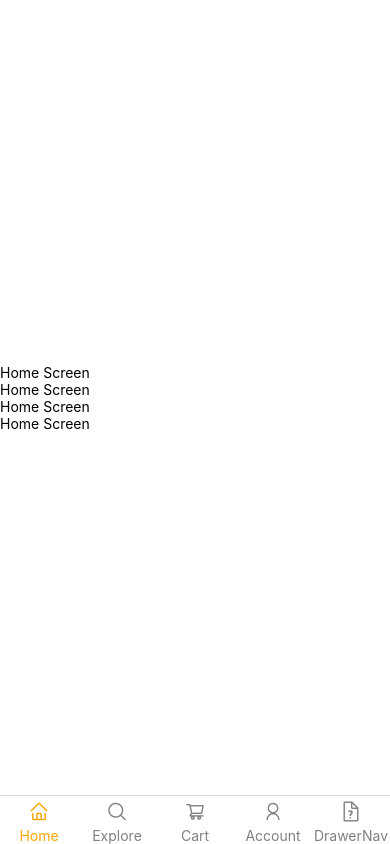
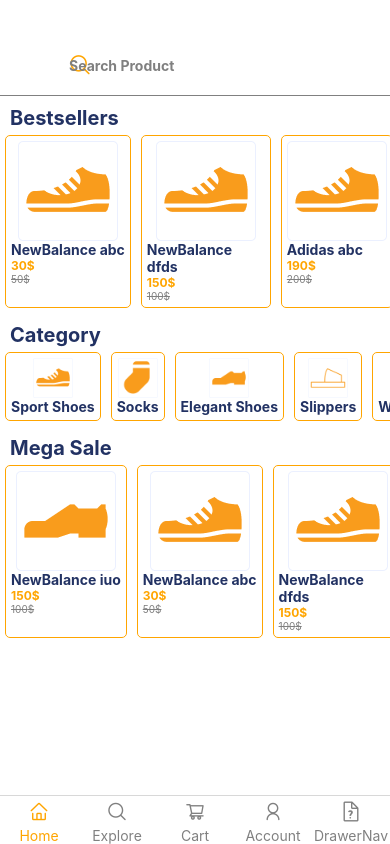
Before and after one commit to Sebastian029/Mobile-Applications-Project, a React Native app: screen /TabNav in a window 390 px wide. Built offline with nearby package versions, Linux system fonts and the light colour scheme.

Commit message:
Base home screen layout

```diff
--- a/views/Home/index.js
+++ b/views/Home/index.js
@@ -1,4 +1,5 @@
-import { Button, StyleSheet, Text, View, Image, TextInput, ScrollView, Pressable } from 'react-native';
+import { Button, StyleSheet, Text, View, Image, TextInput, ScrollView, Pressable, SafeAreaView, FlatList } from 'react-native';
+import React, { useState, useEffect, useContext } from 'react';
 import { AntDesign } from '@expo/vector-icons';
 import { Feather } from '@expo/vector-icons';
 
@@ -6,26 +7,121 @@
 import styles from './style';
 
   export default function HomeScreen({navigation}){
+    const boots =[
+      {id: '1',type:'sport', img: 'elegant', name:'Nike abc', price:220, discountedPrice:300},
+      {id: '2',type:'sport',  img: 'sport', name:'Adidas abc', price:190, discountedPrice:200},
+      {id: '3',type:'sport',  img: 'sport', name:'NewBalance abc', price:30, discountedPrice:50},
+      {id: '4',type:'sport',  img: 'sport', name:'NewBalance dfds', price:150, discountedPrice:100},
+      {id: '5',type:'sport',  img: 'elegant', name:'NewBalance iuo', price:150, discountedPrice:100},
+      {id: '6',type:'sport',  img: 'elegant', name:'Adidas dasd', price:1510, discountedPrice:100},
+      {id: '7',type:'sport',  img: 'sport', name:'Adidas def', price:30, discountedPrice:100},
+      {id: '8',type:'sport',  img: 'elegant', name:'Nike def', price:99, discountedPrice:100},
+      {id: '9',type:'socks',  img: 'sport', name:'NewBalance def def', price:150, discountedPrice:100},
+    ]
+    const images = {
+      sport: require('../../assets/exploreImages/sport.png'),
+      socks: require('../../assets/exploreImages/socks.png'),
+      elegant: require('../../assets/exploreImages/elegant.png'),
+      slippers: require('../../assets/exploreImages/slippers.png'),
+      winter: require('../../assets/exploreImages/winter.png'),
+      worker: require('../../assets/exploreImages/worker.png'),
+    };
+
+    const data = [
+      { id: '1', img: 'sport', name: 'Sport Shoes' },
+      { id: '2', img: 'socks', name: 'Socks' },
+      { id: '3', img: 'elegant', name: 'Elegant Shoes' },
+      { id: '4', img: 'slippers', name: 'Slippers' },
+      { id: '5', img: 'winter', name: 'Winter Boots' },
+      { id: '6', img: 'worker', name: 'Worker Shoes' },
+    ];
+
+    const [newData, setNewData] = useState([]);
+    const [newData2, setNewData2] = useState([]);
+
+  useEffect(() => {
+    const getRandomItems = (arr, count) => {
+      const shuffled = arr.sort(() => 0.5 - Math.random());
+      return shuffled.slice(0, count);
+    };
+    const selectedItems = getRandomItems(boots, 5);
+    setNewData(selectedItems);
+    const selectedItems2 = getRandomItems(boots, 5);
+    setNewData2(selectedItems2);
+  }, []);
+
+    const renderInRow = ({ item }) => {
+      return (
+        <View style={styles.productView}>
+          <Image source={images[item.img]} style={styles.productIcon} />
+          <View style={styles.singleProductView}>
+            <Text style={styles.productName}>{item.name}</Text>
+            <Text style={styles.productPrice}>{item.price}$</Text>
+            <Text style={styles.productDiscountedPrice}>{item.discountedPrice}$</Text>
+            </View>
+        </View>
+      );
+    };
+
+    const renderCategories = ({ item }) => {
+      return (
+        <View style={styles.productView}>
+          <Image source={images[item.img]} style={[styles.productIcon, {width:40, height:40}]} />
+          <View style={styles.singleProductView}>
+            <Text style={styles.productName}>{item.name}</Text>
+            </View>
+        </View>
+      );
+    };
+
 
     return (
 
-      <View style={styles.screen}>
+      <SafeAreaView style={styles.screen}>
 
-      <Text>
-        Home Screen
-      </Text>
-      <Text>
-        Home Screen
-      </Text>
-      <Text>
-        Home Screen
-      </Text>
-      <Text>
-        Home Screen
-      </Text>
+        <Pressable style={styles.topBar} onPress={() =>navigation.navigate('Explore')}>
+          <View style={styles.searchInput}>
+            <AntDesign name="search1" style={styles.searchIcon} />
+            <Text style={styles.searchText}>Search Product</Text>
+          </View>
+        </Pressable>
+
+
+        <View style={{ alignSelf: 'flex-row' }}>
+        <Text style={styles.titleText}>Bestsellers</Text>
+        <FlatList
+                    data={newData}
+                    renderItem={renderInRow}
+                    keyExtractor={(item) => item.id}
+                    horizontal={true}
+                  />
+      </View>
+
+      <View style={{ alignSelf: 'flex-row' }}>
+        <Text style={styles.titleText}>Category</Text>
+        <FlatList
+                    data={data}
+                    renderItem={renderCategories}
+                    keyExtractor={(item) => item.id}
+                    horizontal={true}
+                  />
+      </View>
+
+
+      <View style={{ alignSelf: 'flex-row' }}>
+        <Text style={styles.titleText}>Mega Sale</Text>
+        <FlatList
+                    data={newData2}
+                    renderItem={renderInRow}
+                    keyExtractor={(item) => item.id}
+                    horizontal={true}
+                  />
+      </View>
 
 
 
-      </View>
+
+
+      </SafeAreaView>
   );
   }
--- a/views/Home/style.js
+++ b/views/Home/style.js
@@ -6,14 +6,77 @@
     screen:{
         width:'100%',
         height:'100%',
-        justifyContent:'center',
-        backgroundColor:'white'
+        backgroundColor:'white',
+        display:'flex',
+        flexDirection:'column',
     },
 
-    mainBox:{
-        flexDirection:'column',
-        gap:10,
+    topBar:{
+        marginTop:45,
+        width:'100%',
         alignItems:'center',
+        borderBottomWidth:0.2,
+        borderColor:'gray',
+        paddingBottom:10,
+        paddingLeft:10
+
+    },
+    searchInput:{
+       backgroundColor:'white',
+       width:'90%',
+       height:40,
+       justifyContent:'space-evenly',
+       paddingLeft:40,
+    },
+    searchIcon:{
+        fontSize:22,
+        color:'orange',
+        position:'absolute',
+    },
+    searchText:{
+        color:'gray',
+        fontWeight:'bold',
+    },
+
+
+    titleText:{
+        color:'#223263',
+        fontSize:20,
+        fontWeight:'bold',
+        paddingLeft:10,
+        paddingTop:10
+    },
+
+    productView:{
+        margin:5,
+        padding:5,
+        borderWidth:1,
+        borderColor:'orange',
+        borderRadius:5,
+        maxWidth:130,
+        maxHeight:180,
+        overflow:'hidden'
+    },
+    productIcon:{
+        width:100,
+        height:100,
+        marginLeft:'auto',
+        marginRight:'auto'
+    },
+    productName:{
+        color:'#223263',
+        fontSize:14,
+        fontWeight:'bold',
+    },
+    productPrice:{
+        fontSize:12,
+        color:'orange',
+        fontWeight:'bold'
+    },
+    productDiscountedPrice:{
+        fontSize:10,
+        color:'gray',
+        textDecorationLine: 'line-through'
     },
 
 })
```
